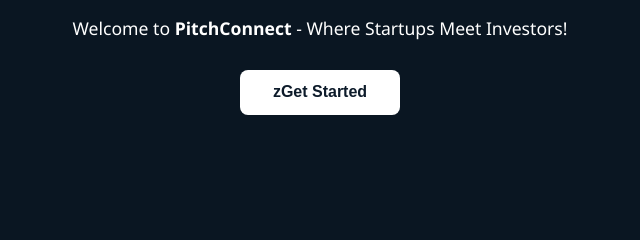
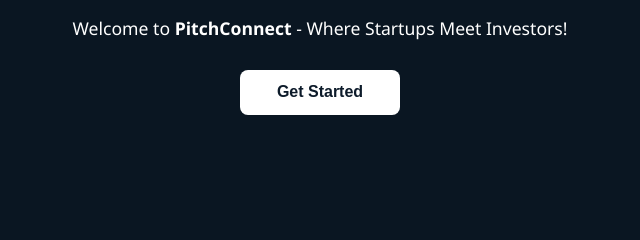
Before and after one commit to alaansabu/wad-project, a website: page client/index.html in a window 1280 px wide. Shown: the part 394-634 px from the top of the page, 320-960 px from the left. Drawn offline with Linux system fonts and the light colour scheme.

Commit message:
Your commit message

```diff
--- a/client/index.html
+++ b/client/index.html
@@ -22,7 +22,7 @@
     <div class="main-container">
         <div class="sub-container">
             <p>Welcome to <strong>PitchConnect</strong>  - Where Startups Meet Investors!</p>
-            <button class="btn">zGet Started</button>
+            <button class="btn">Get Started</button>
         </div>
     </div>
 
```
